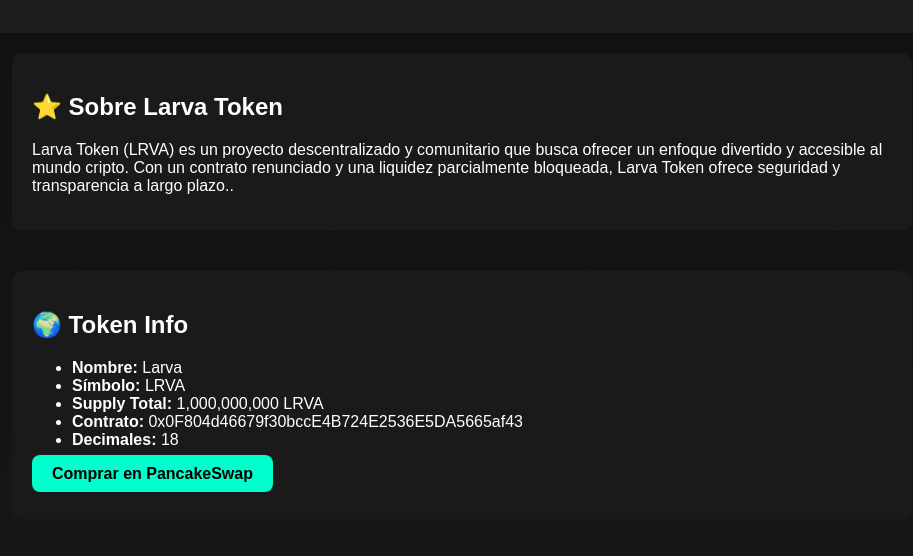
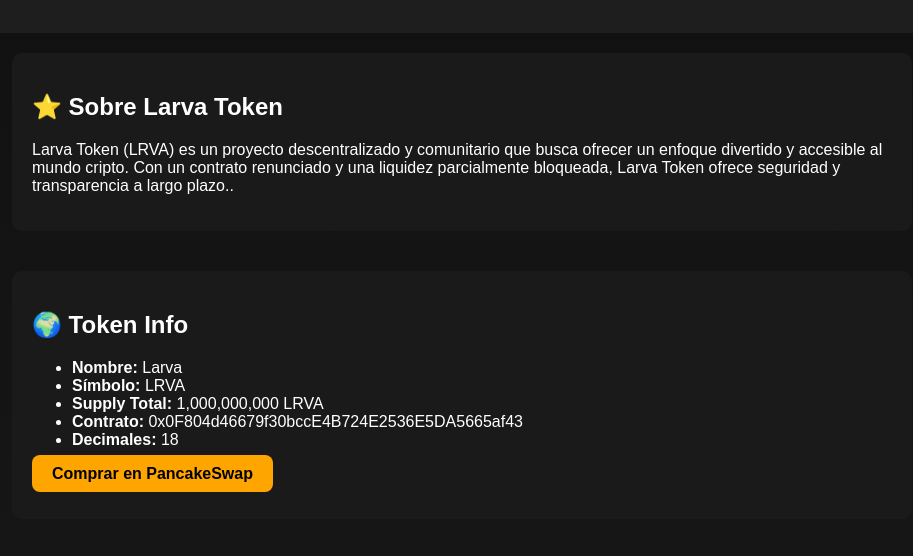
Before and after one commit to LarvaToken/larvatoken.github.com, a plain HTML site: page index.html in a window 1280 px wide. Shown: the part 219-775 px from the top of the page, without its empty margins (178-1091 px from the left). Drawn offline with Linux system fonts and the light colour scheme.

Commit message:
Update index.html

```diff
--- a/index.html
+++ b/index.html
@@ -40,7 +40,7 @@
       padding: 20px;
     }
     .buy-button {
-      background-color: #00ffcc;
+      background-color: orange;
       color: #000;
       padding: 10px 20px;
       border: none;
@@ -49,10 +49,10 @@
       text-decoration: none;
     }
     .buy-button:hover {
-      background-color: #00ccaa;
+      background-color: darkorange;
     }
     a {
-      color: #00ffcc;
+      color: orange;
     }
     footer {
       text-align: center;
```
